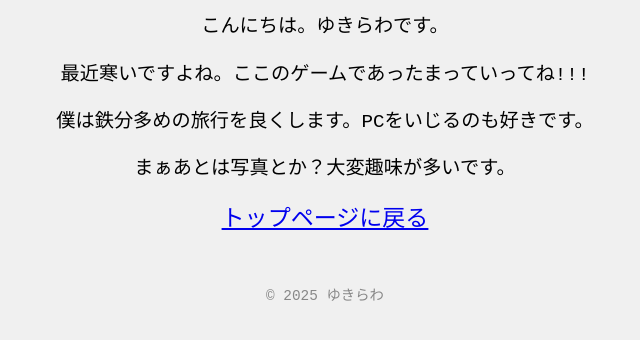
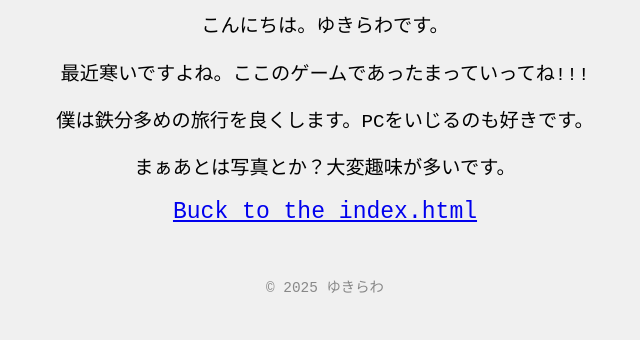
Before and after one commit to yukirawa/main, a plain HTML site: page jikoshokai.html in a window 1280 px wide. Shown: the part 124-464 px from the top of the page, without its empty margins (315-955 px from the left). Drawn offline with Linux system fonts and the light colour scheme.

Commit message:
Update jikoshokai.html

```diff
--- a/jikoshokai.html
+++ b/jikoshokai.html
@@ -50,7 +50,7 @@
     <p>最近寒いですよね。ここのゲームであったまっていってね!!!</p>
     <p>僕は鉄分多めの旅行を良くします。PCをいじるのも好きです。</p>
     <p>まぁあとは写真とか？大変趣味が多いです。</p>
-    <p><a href="index.html">トップページに戻る</a></p>
+    <p><a href="index.html">Buck to the index.html</a></p>
 </div>
 
 <div class="footer">
```
